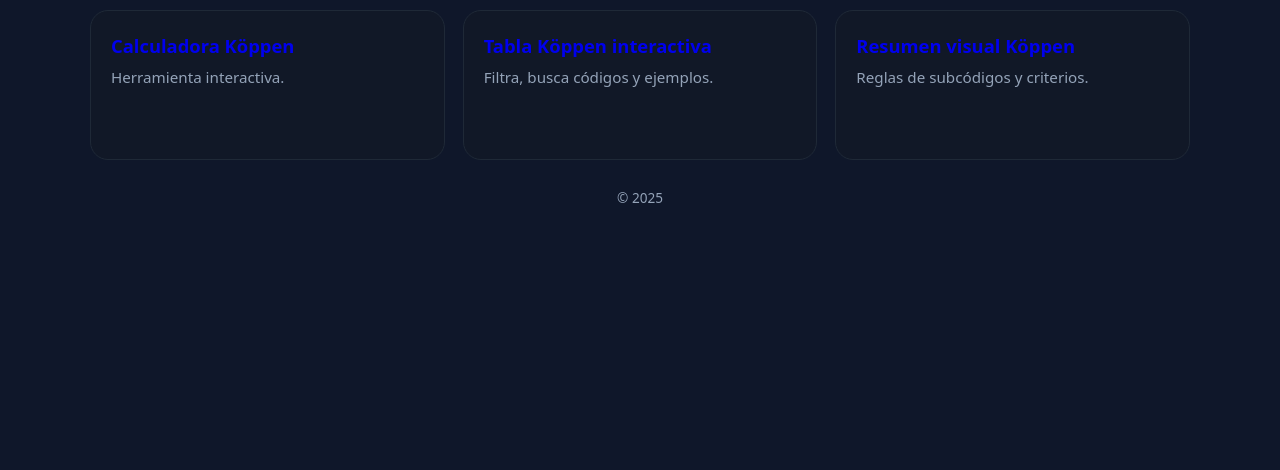
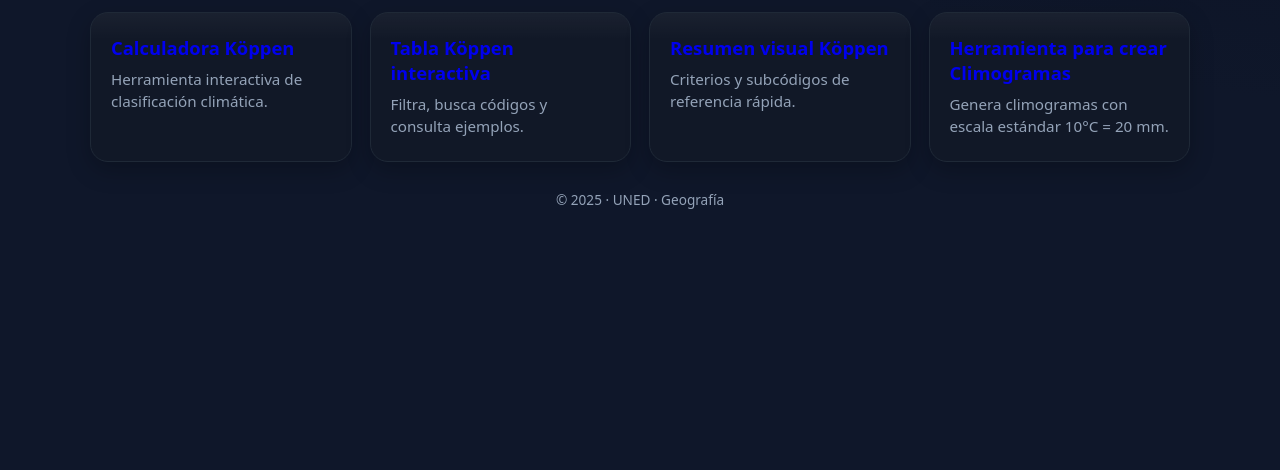
Before and after one commit to Moxkix/CLIMAS, a plain HTML site: page index.html in a window 1280 px wide. Shown: the part 330-800 px from the top of the page. Drawn offline with Linux system fonts and the light colour scheme.

Commit message:
Add files via upload

```diff
--- a/index.html
+++ b/index.html
@@ -4,45 +4,44 @@
   <meta charset="utf-8" />
   <meta name="viewport" content="width=device-width, initial-scale=1" />
   <title>Recursos Köppen</title>
+  <meta name="description" content="Página de inicio con accesos a herramientas y tablas de la clasificación climática de Köppen." />
   <style>
     :root{
       --bg:#0f172a;
       --card:#111827;
       --text:#e5e7eb;
       --muted:#94a3b8;
-      --accent:#22d3ee;
       --ring:#1f2937;
     }
     *{box-sizing:border-box}
     html,body{height:100%}
     body{
       margin:0;
-      font-family:system-ui,-apple-system,Segoe UI,Roboto;
-      background:var(--bg);
+      font-family:system-ui,-apple-system,Segoe UI,Roboto,Ubuntu,Cantarell,Noto Sans,Helvetica,Arial,"Apple Color Emoji","Segoe UI Emoji";
+      background:radial-gradient(1200px 600px at 10% -10%, #0b1225 0%, transparent 60%),
+                 radial-gradient(1200px 600px at 110% 10%, #0b1225 0%, transparent 60%),
+                 var(--bg);
       color:var(--text);
       display:flex; align-items:center; justify-content:center;
       padding:32px;
     }
     .wrap{width:min(1100px,100%);}
     header{text-align:center; margin-bottom:28px;}
-    h1{font-size:2.2rem; margin:0 0 6px;}
+    h1{font-size:clamp(1.6rem, 2.4vw + 1rem, 2.4rem); margin:0 0 6px;}
     .grid{
       display:grid;
       grid-template-columns:repeat(auto-fit,minmax(260px,1fr));
-      gap:18px;
-      margin-top:22px;
+      gap:18px; margin-top:22px;
     }
     a.card{
-      display:block;
-      text-decoration:none;
-      background:var(--card);
+      display:block; text-decoration:none;
+      background:linear-gradient(180deg, rgba(255,255,255,.04), transparent 18%) var(--card);
       border:1px solid var(--ring);
-      border-radius:18px;
-      padding:20px;
-      transition:.2s transform ease, .2s border-color ease;
-      min-height:150px;
+      border-radius:18px; padding:20px;
+      transition:.2s transform ease, .2s border-color ease, .2s box-shadow ease;
+      box-shadow:0 8px 24px rgba(0,0,0,.24); min-height:150px;
     }
-    a.card:hover{ transform:translateY(-3px); border-color:rgba(96,165,250,.45);}
+    a.card:hover{ transform:translateY(-3px); border-color:rgba(96,165,250,.45); box-shadow:0 12px 30px rgba(0,0,0,.32); }
     .title{font-size:1.15rem; font-weight:700; margin:2px 0 8px;}
     .desc{ color:var(--muted); font-size:.95rem; line-height:1.45 }
     footer{text-align:center; color:var(--muted); font-size:.85rem; margin-top:28px;}
@@ -55,21 +54,26 @@
     <section class="grid">
       <a class="card" href="./calculadora_koppen2.html">
         <div class="title">Calculadora Köppen</div>
-        <div class="desc">Herramienta interactiva.</div>
+        <div class="desc">Herramienta interactiva de clasificación climática.</div>
       </a>
 
       <a class="card" href="./tabla_koppen_interactiva.html">
         <div class="title">Tabla Köppen interactiva</div>
-        <div class="desc">Filtra, busca códigos y ejemplos.</div>
+        <div class="desc">Filtra, busca códigos y consulta ejemplos.</div>
       </a>
 
       <a class="card" href="./TABLA_RESUMEN_CLIMAS_KOPPEN.html">
         <div class="title">Resumen visual Köppen</div>
-        <div class="desc">Reglas de subcódigos y criterios.</div>
+        <div class="desc">Criterios y subcódigos de referencia rápida.</div>
+      </a>
+
+      <a class="card" href="./app_climograma.html">
+        <div class="title">Herramienta para crear Climogramas</div>
+        <div class="desc">Genera climogramas con escala estándar 10°C = 20&nbsp;mm.</div>
       </a>
     </section>
 
-    <footer>© <span id="y"></span></footer>
+    <footer>© <span id="y"></span> · UNED · Geografía</footer>
     <script>document.getElementById('y').textContent = new Date().getFullYear()</script>
   </main>
 </body>
```
